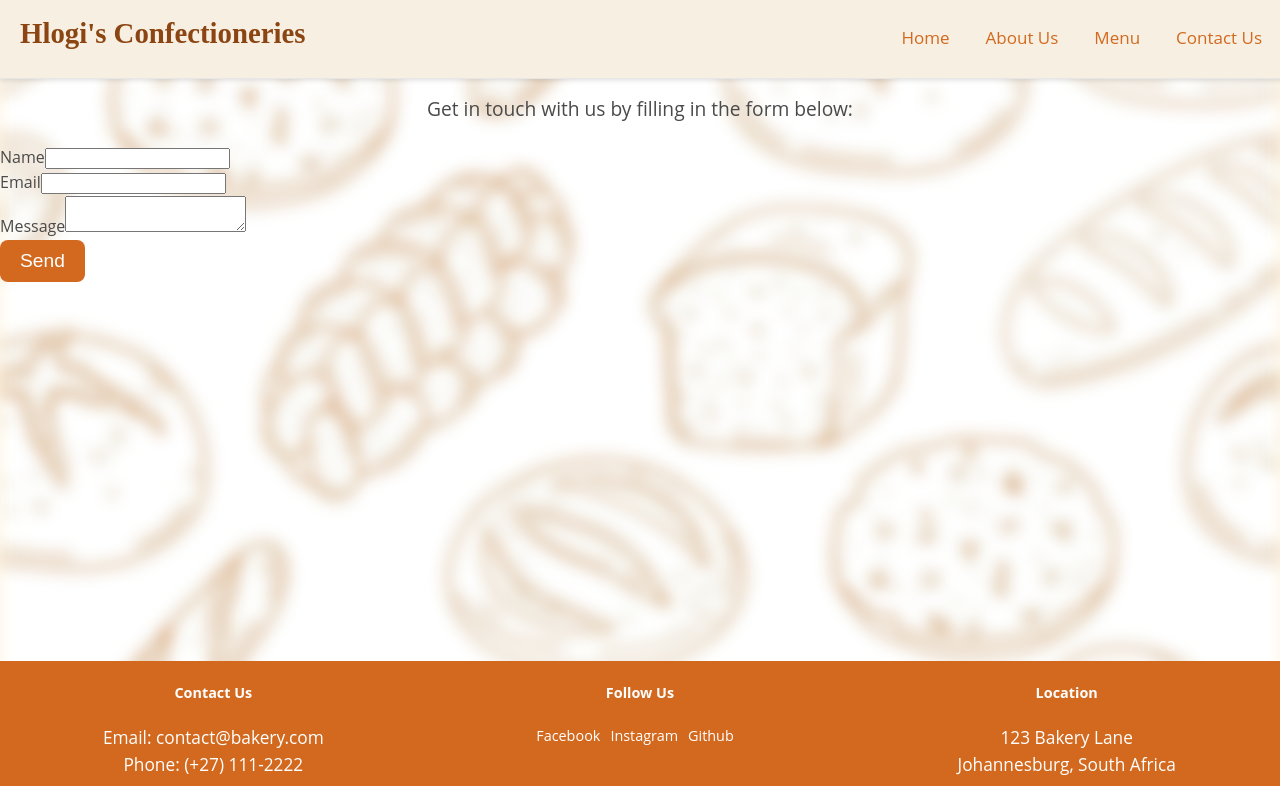
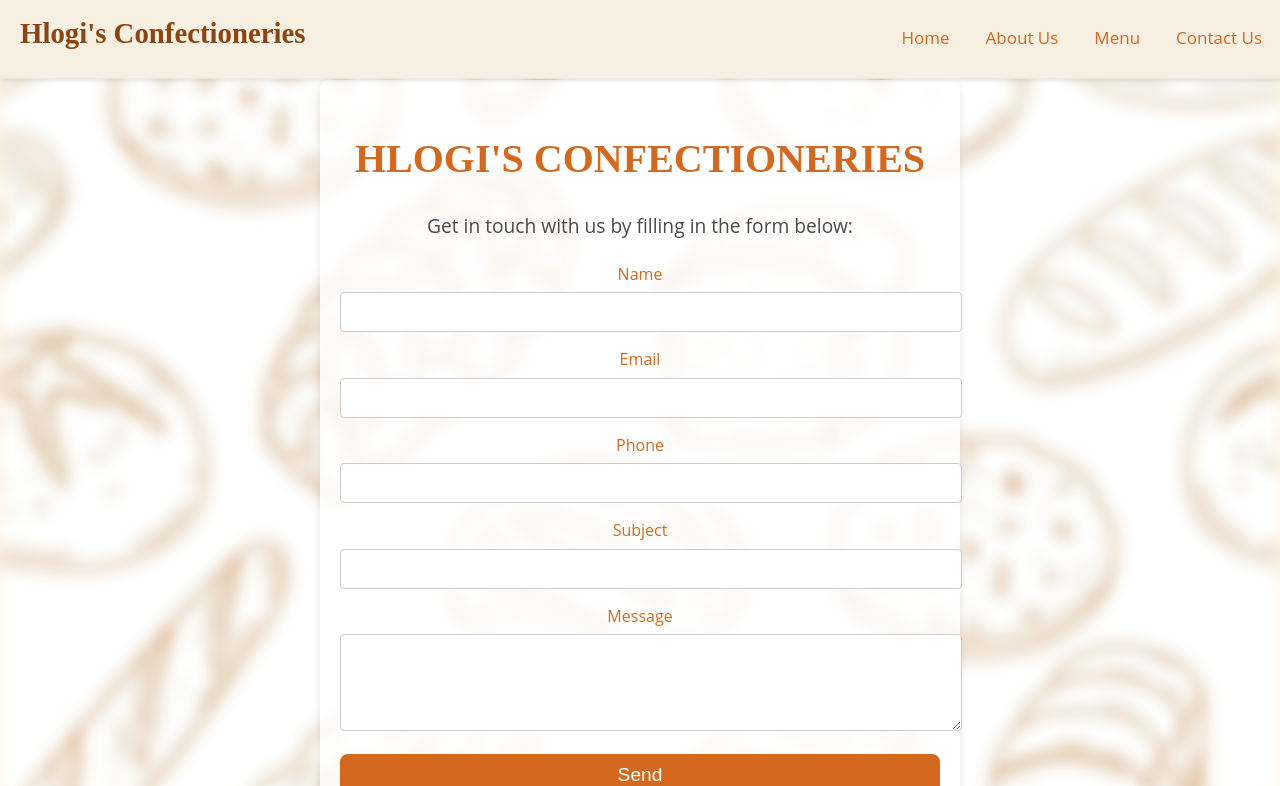
Before and after one commit to Hlogie01/bakery-website, a React (Create React App) app: page /contact in a window 1280 px wide. Shown: the top 786 px of the page. Built offline with nearby package versions, Linux system fonts and the light colour scheme.

Commit message:
final update

```diff
--- a/src/App.css
+++ b/src/App.css
@@ -148,7 +148,7 @@ footer p {
 /* Home Page Styles */
 .home-page h1 {
   text-align: center;
-  margin-top: 80px; /* Adjust based on the height of your fixed nav */
+  margin-top: 80px;
   font-size: 2.5em;
 }
 
@@ -157,19 +157,19 @@ footer p {
   align-items: center;
   justify-content: center;
   margin: 20px auto;
-  max-width: 800px; /* Adjust the max-width for your layout */
+  max-width: 800px;
 }
 
 video {
   border-radius: 8px;
-  width: 40%; /* Adjust the width of the video */
+  width: 40%;
   height: auto;
   box-shadow: 0 4px 8px rgba(0,0,0,0.1);
 }
 
 .menu-info {
   margin-left: 20px;
-  text-align: left; /* Change to left-align text */
+  text-align: left;
 }
 
 .menu-info p {
@@ -229,6 +229,47 @@ p {
   max-width: 800px;
 }
 
+.business-description {
+  text-align: center;
+  background-color: #f8e8d8;
+  padding: 20px;
+  margin: 20px auto;
+  border-radius: 8px;
+  max-width: 800px;
+}
+
+.business-description h2 {
+  font-size: 2em;
+  color: #d2691e;
+  margin-bottom: 10px;
+}
+
+.business-description p {
+  font-size: 1.2em;
+  color: #4a4a4a;
+  margin-bottom: 20px;
+}
+
+.read-more-button {
+  background-color: #d2691e;
+  color: #fff;
+  border: none;
+  padding: 10px 20px;
+  font-size: 1.2em;
+  border-radius: 8px;
+  cursor: pointer;
+  transition: background-color 0.3s;
+}
+
+.read-more-button a {
+  color: #fff;
+  text-decoration: none;
+}
+
+.read-more-button:hover {
+  background-color: #a84f1e;
+}
+
 /* Chefs Section Styles */
 .our-chefs {
   margin-top: 40px;
@@ -273,7 +314,7 @@ p {
 .menu-page {
   padding: 20px;
   text-align: center;
-  margin-top: 80px; /* Adjust based on the height of your fixed nav */
+  margin-top: 80px;
 }
 
 .menu-page h1 {
@@ -305,12 +346,12 @@ p {
   padding: 20px;
   width: 200px;
   text-align: center;
-  transition: transform 0.3s ease-in-out, box-shadow 0.3s ease-in-out; /* Added transition for smooth effect */
+  transition: transform 0.3s ease-in-out, box-shadow 0.3s ease-in-out;
 }
 
 .menu-item:hover {
-  transform: scale(1.05); /* Scale up the container */
-  box-shadow: 0 8px 16px rgba(0,0,0,0.2); /* Make the shadow more prominent */
+  transform: scale(1.05);
+  box-shadow: 0 8px 16px rgba(0,0,0,0.2);
 }
 
 .menu-item img {
@@ -361,3 +402,77 @@ p {
   font-size: 1.2em;
   color: #4a4a4a;
 }
+
+.contact-page {
+  padding: 20px;
+  max-width: 600px;
+  margin: 80px auto;
+  background: rgba(255, 255, 255, 0.8);
+  border-radius: 8px;
+  box-shadow: 0 4px 8px rgba(0,0,0,0.1);
+  text-align: center;
+}
+
+.contact-page h1 {
+  font-size: 2.5em;
+  margin-bottom: 20px;
+  color: #d2691e;
+}
+
+.contact-page p {
+  font-size: 1.2em;
+  margin-bottom: 20px;
+  color: #4a4a4a;
+}
+
+.contact-form {
+  display: flex;
+  flex-direction: column;
+}
+
+.form-group {
+  margin-bottom: 15px;
+}
+
+.form-group label {
+  font-size: 1em;
+  margin-bottom: 5px;
+  display: block;
+  color: #d2691e;
+}
+
+.form-group input,
+.form-group textarea {
+  width: 100%;
+  padding: 10px;
+  border: 1px solid #ccc;
+  border-radius: 4px;
+  font-size: 1em;
+}
+
+.form-group input:focus,
+.form-group textarea:focus {
+  outline: none;
+  border-color: #d2691e;
+}
+
+.submit-button {
+  background-color: #d2691e;
+  color: #fff;
+  border: none;
+  padding: 10px 20px;
+  font-size: 1.2em;
+  border-radius: 8px;
+  cursor: pointer;
+  transition: background-color 0.3s;
+}
+
+.submit-button:hover {
+  background-color: #a84f1e;
+}
+
+.thank-you-message {
+  margin-top: 20px;
+  font-size: 1.2em;
+  color: #4a4a4a;
+}
--- a/src/components/ContactPage.js
+++ b/src/components/ContactPage.js
@@ -1,24 +1,36 @@
 import React from 'react';
+import '../App.css';
 
 const ContactPage = () => (
-  <div>
-    <h1>Hlogi's Confectioneries</h1>
+  <div className="contact-page">
+    <h1>HLOGI'S CONFECTIONERIES</h1>
     <p>Get in touch with us by filling in the form below:</p>
-    <form>
-      <div>
+    <form className="contact-form">
+      <div className="form-group">
         <label htmlFor="name">Name</label>
-        <input type="text" id="name" name="name" />
+        <input type="text" id="name" name="name" required />
       </div>
-      <div>
+      <div className="form-group">
         <label htmlFor="email">Email</label>
-        <input type="email" id="email" name="email" />
+        <input type="email" id="email" name="email" required />
       </div>
-      <div>
+      <div className="form-group">
+        <label htmlFor="phone">Phone</label>
+        <input type="tel" id="phone" name="phone" required />
+      </div>
+      <div className="form-group">
+        <label htmlFor="subject">Subject</label>
+        <input type="text" id="subject" name="subject" required />
+      </div>
+      <div className="form-group">
         <label htmlFor="message">Message</label>
-        <textarea id="message" name="message"></textarea>
+        <textarea id="message" name="message" rows="5" required></textarea>
       </div>
-      <button type="submit">Send</button>
+      <button type="submit" className="submit-button">Send</button>
     </form>
+    <div className="thank-you-message">
+      <p>Thank you for reaching out to us. We will get back to you as soon as possible.</p>
+    </div>
   </div>
 );
 
--- a/src/components/HomePage.js
+++ b/src/components/HomePage.js
@@ -2,8 +2,6 @@ import React from 'react';
 import welcomeVideo from '../assets/videos/bakery.mp4';
 import pastryImage from '../assets/images/bakery2.jpg';
 import chef1 from '../assets/images/chef1.jpg';
-import chef2 from '../assets/images/bakery2.jpg';
-import chef3 from '../assets/images/bakery3.jpg';
 import '../App.css';
 
 const HomePage = () => (
@@ -36,17 +34,16 @@ const HomePage = () => (
           <h3>Chef Lehlogonolo</h3>
           <p>Pastry Master</p>
         </div>
-        <div className="chef">
-          <img src={chef2} alt="Chef 2" />
-          <h3>Chef Shelly</h3>
-          <p>Confectionery Specialist</p>
-        </div>
-        <div className="chef">
-          <img src={chef3} alt="Chef 3" />
-          <h3>Chef Lorreta</h3>
-          <p>Baking Expert</p>
-        </div>
       </div>
+    </div>
+    <div className="business-description">
+      <h2>About Our Business</h2>
+      <p>
+        At Hlogi's Confectioneries, we are dedicated to providing our customers with the finest pastries, crafted with passion and expertise. Our goal is to create delightful experiences with every bite.
+      </p>
+      <button className="read-more-button">
+        <a href="/about">Read More</a>
+      </button>
     </div>
   </div>
 );
--- a/src/components/MenuPage.js
+++ b/src/components/MenuPage.js
@@ -17,23 +17,23 @@ import bananaNutMuffin from '../assets/images/muffin10 (1).jpg';
 // Sample menu items
 const menuItems = {
   cakes: [
-    { name: 'Chocolate Cake', description: 'Rich and moist chocolate cake', price: '$20', image: chocolateCake },
-    { name: 'Vanilla Cake', description: 'Light and fluffy vanilla cake', price: '$18', image: vanillaCake },
-    { name: 'Carrot Cake', description: 'Light and fluffy vanilla cake', price: '$18', image: carrotCake },
+    { name: 'Chocolate Cake', description: 'Rich and moist chocolate cake', price: 'R250.00', image: chocolateCake },
+    { name: 'Snickers Cheesecake', description: 'Light and fluffy Snickers cheesecake', price: 'R190.00', image: vanillaCake },
+    { name: 'Carrot Cake', description: 'Rich, delicious and fluffy carrot cake', price: 'R240.00', image: carrotCake },
   ],
   croissants: [
-    { name: 'Butter Croissant', description: 'Flaky and buttery croissant', price: '$3', image: butterCroissant },
-    { name: 'Chocolate Croissant', description: 'Croissant filled with rich chocolate', price: '$4', image: chocolateCroissant },
-    { name: 'Chocolate Croissant', description: 'Croissant filled with rich chocolate', price: '$4', image: chocCroissant },
+    { name: 'Chocolate Cream Croissant', description: 'Flaky and buttery chocolate croissant', price: 'R35.00', image: butterCroissant },
+    { name: 'Pistachio and Matcha Croissant', description: 'Croissant filled with matcha and pistachio', price: 'R35.00', image: chocolateCroissant },
+    { name: 'Raspberry Fruit Cruffin', description: 'Croissant filled with rich chocolate', price: 'R35.00', image: chocCroissant },
   ],
   cookies: [
-    { name: 'Chocolate Chip Cookie', description: 'Classic chocolate chip cookie', price: '$1.5', image: chocolateChipCookie },
-    { name: 'Oatmeal Raisin Cookie', description: 'Healthy oatmeal raisin cookie', price: '$1.5', image: oatmealRaisinCookie },
-    { name: 'Oatmeal Raisin Cookie', description: 'Healthy oatmeal raisin cookie', price: '$1.5', image: oatmealCookie },
+    { name: 'Coco Chocolate Cookie', description: 'Classic coco chocolate cookie', price: 'R19.00', image: chocolateChipCookie },
+    { name: 'Walnut Chocolate Cookie', description: 'Crunchy, delicious and rich cookie', price: 'R19.00', image: oatmealRaisinCookie },
+    { name: 'Chocolate truffle Cookie', description: 'laxurious flavored chocolate cookie', price: 'R19.00', image: oatmealCookie },
   ],
   muffins: [
-    { name: 'Blueberry Muffin', description: 'Muffin packed with fresh blueberries', price: '$2.5', image: blueberryMuffin },
-    { name: 'Banana Nut Muffin', description: 'Muffin with banana and crunchy nuts', price: '$2.5', image: bananaNutMuffin },
+    { name: 'Almonds and chocolate Muffin', description: 'Muffin packed with fresh almonds on top', price: '$23.00', image: blueberryMuffin },
+    { name: 'White chocolate and Vanilla Muffin', description: 'Classic chocolate and vanilla muffin', price: 'R23.00', image: bananaNutMuffin },
   ],
 };
 
```
